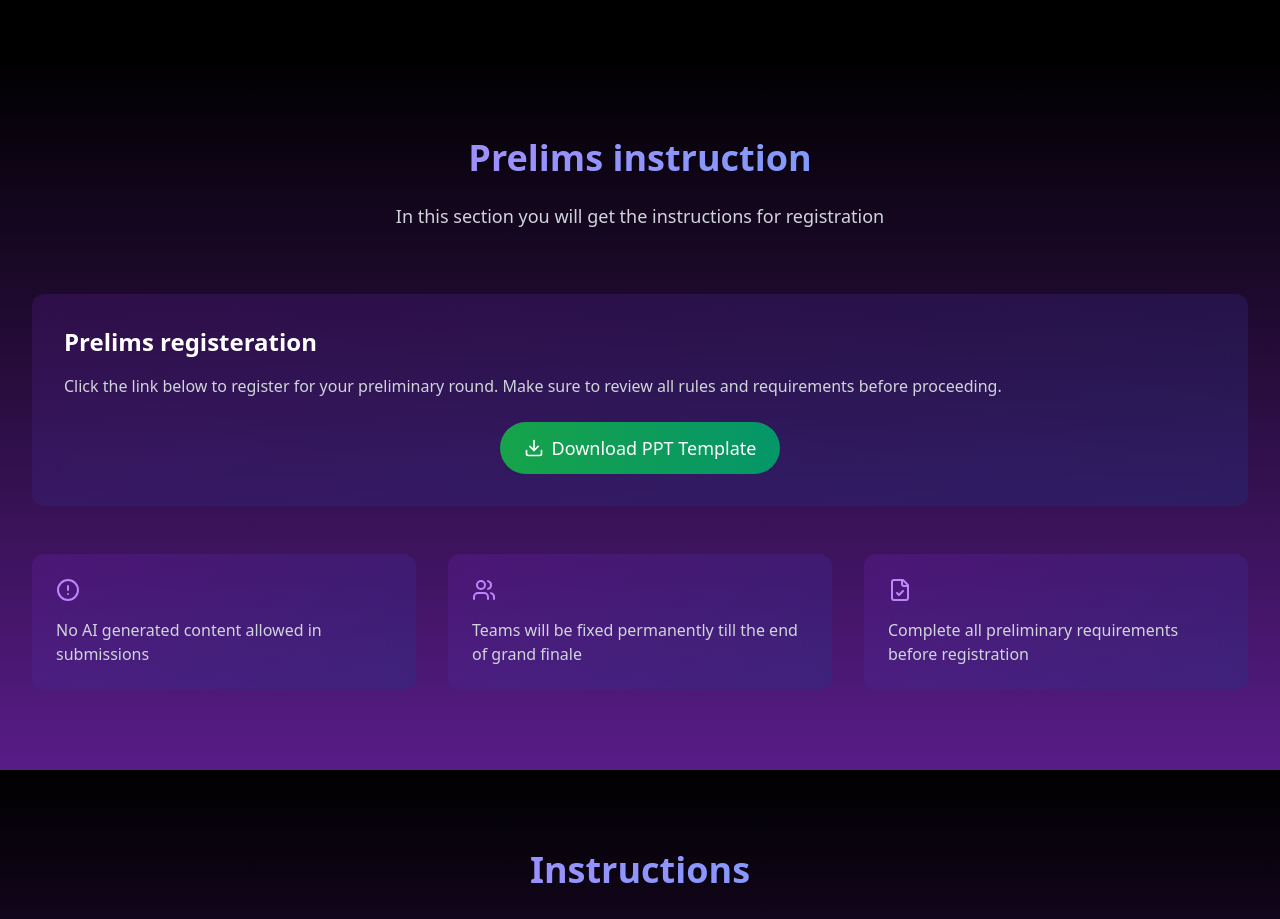
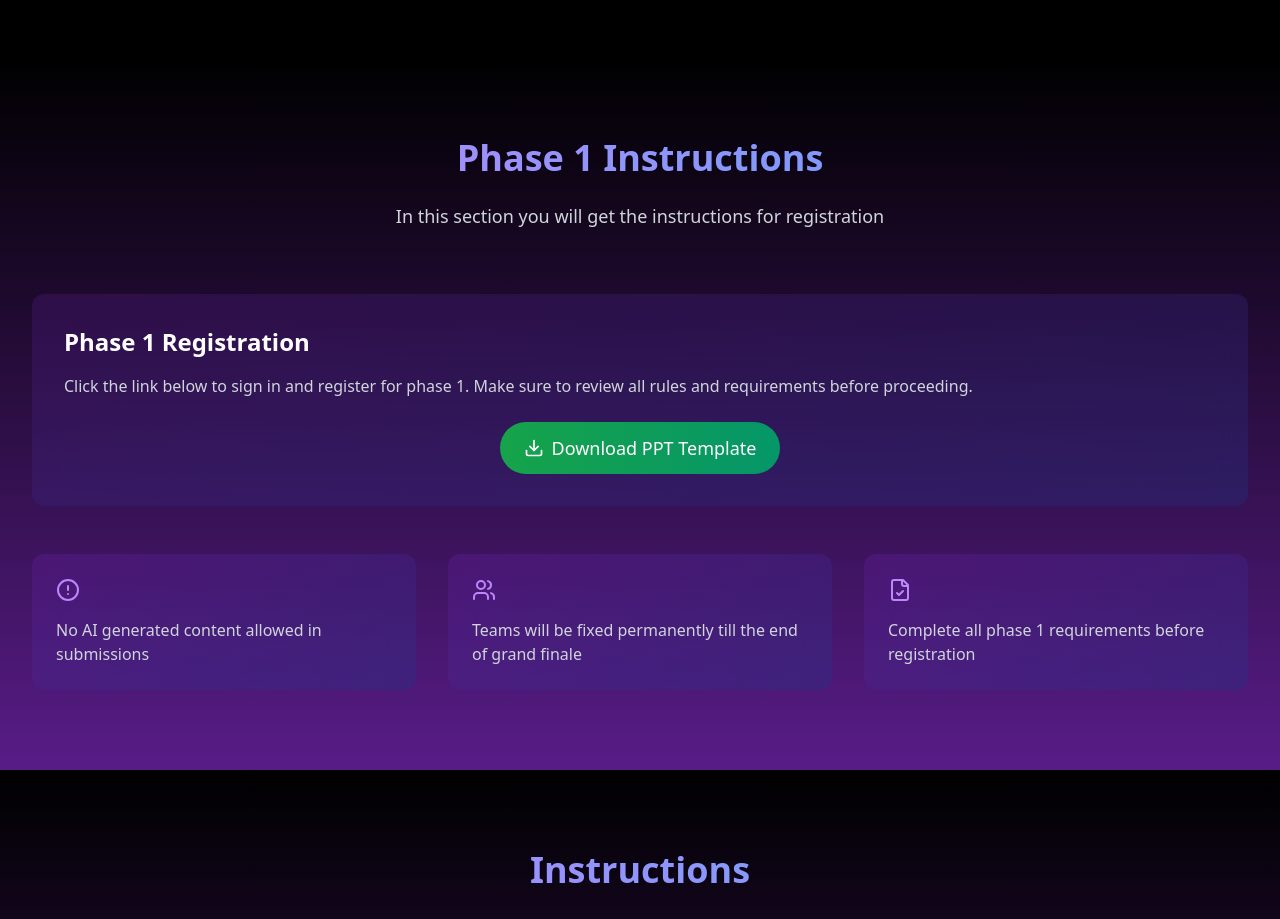
Before and after one commit to vijayakumarjith/startupspar, a React (Vite) app: page / in a window 1280 px wide. Shown: the part 3060-3979 px from the top of the page. Built offline with nearby package versions, Linux system fonts and the light colour scheme; no server answers; the database is empty.

Commit message:
RegistrationInstructions.tsx

```diff
--- a/src/components/registration/RegistrationInstructions.tsx
+++ b/src/components/registration/RegistrationInstructions.tsx
@@ -21,7 +21,7 @@ const RegistrationInstructions = () => {
     },
     {
       icon: <FileCheck className="w-6 h-6" />,
-      text: 'Complete all preliminary requirements before registration',
+      text: 'Complete all phase 1 requirements before registration',
     },
   ];
 
@@ -35,24 +35,24 @@ const RegistrationInstructions = () => {
       >
         <div className="text-center mb-16">
           <h2 className="text-4xl font-bold gradient-text mb-6">
-            Prelims instruction
+            Phase 1 Instructions
           </h2>
           <p className="text-gray-300 text-lg max-w-3xl mx-auto">
             In this section you will get the instructions for registration
           </p>
         </div>
 
-        {/* Prelims Information */}
+        {/* Phase 1 Information */}
         <motion.div
           initial={{ opacity: 0, y: 20 }}
           animate={inView ? { opacity: 1, y: 0 } : {}}
           className="bg-gradient-to-br from-purple-900/30 to-blue-900/30 backdrop-blur-lg rounded-xl p-8 mb-12"
         >
           <h3 className="text-2xl font-bold text-white mb-4">
-            Prelims registeration
+            Phase 1 Registration
           </h3>
           <p className="text-gray-300 mb-6">
-            Click the link below to register for your preliminary round. Make
+            Click the link below to sign in and register for phase 1. Make
             sure to review all rules and requirements before proceeding.
           </p>
           <div className="flex flex-col sm:flex-row items-center justify-center gap-4">
```
